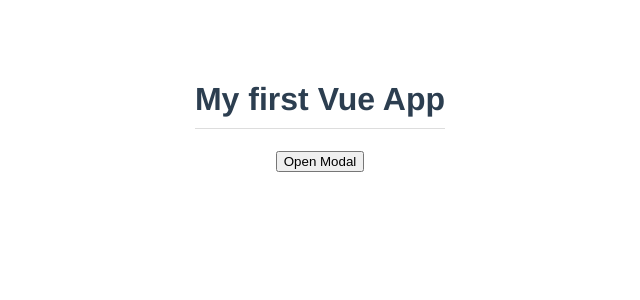
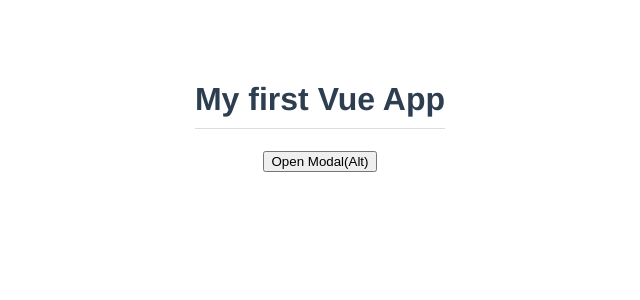
Before and after one commit to alychinque/Vue, a Vue app: page / in a window 1280 px wide. Shown: the top 300 px of the page, without its empty margins (320-960 px from the left). Built offline with nearby package versions, Linux system fonts and the light colour scheme.

Commit message:
Click Event Modifiers

```diff
--- a/src/App.vue
+++ b/src/App.vue
@@ -4,7 +4,9 @@
     <Modal :ar=ar :header='header' :text=text :theme=theme @close='toggleModal' />
   </div>
   <br>
-  <button @click='toggleModal'>Open Modal</button>
+  <button @click.alt='toggleModal'>Open Modal(Alt)</button>
+<!-- @click.alt @click.shift @click.right these events just work with these button pressed-->
+
 </template>
 
 <script>
--- a/src/components/Modal.vue
+++ b/src/components/Modal.vue
@@ -1,5 +1,5 @@
 <template>
-  <div class="backdrop" @click="closeModal">
+  <div class="backdrop" @click.self="closeModal">
     <div class="modal" :class="{  dark: theme === 'dark' }"> <!-- :class="{  sale: theme === 'sale' }" -->
       <h1>{{header}}</h1>
       <p>{{text}}</p>
```
